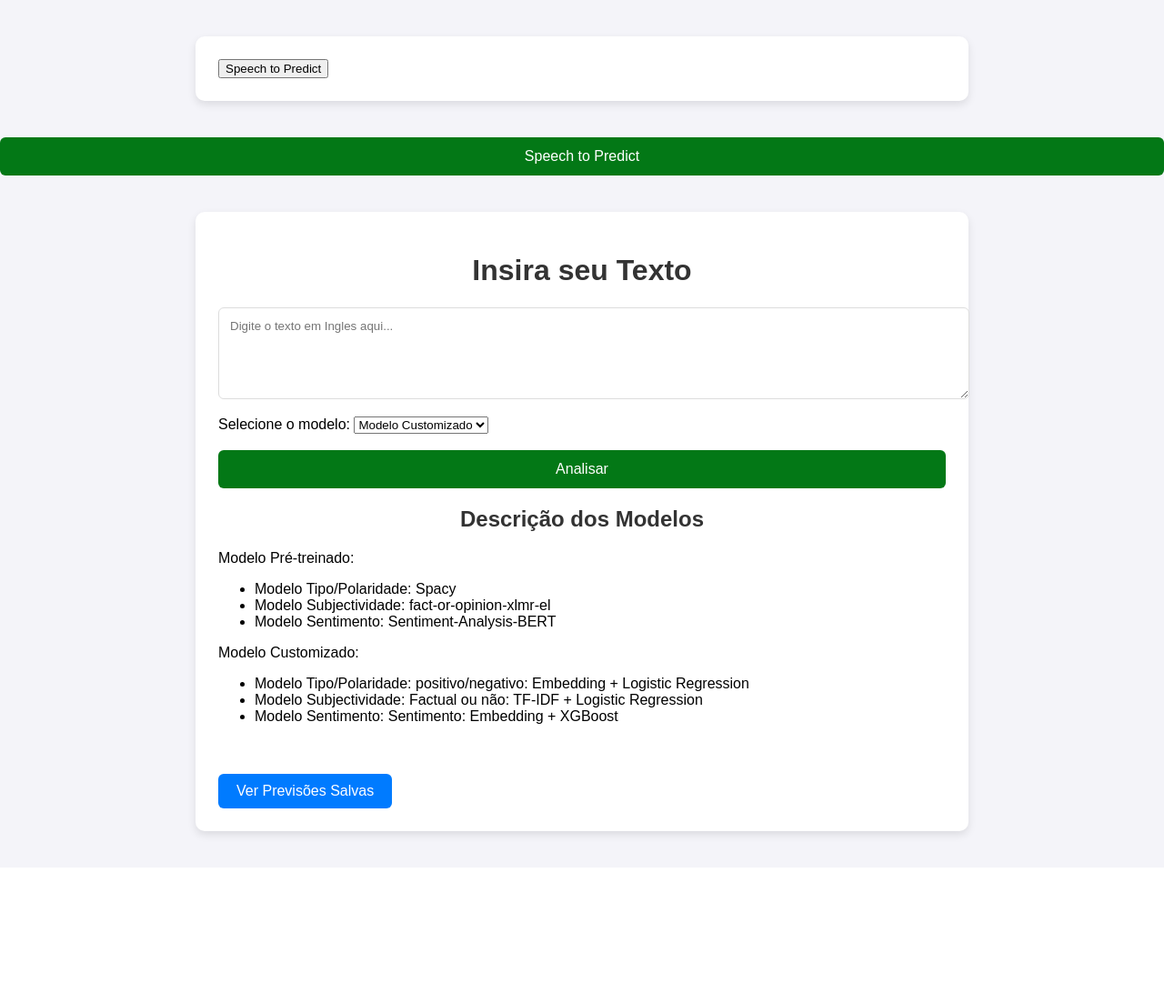
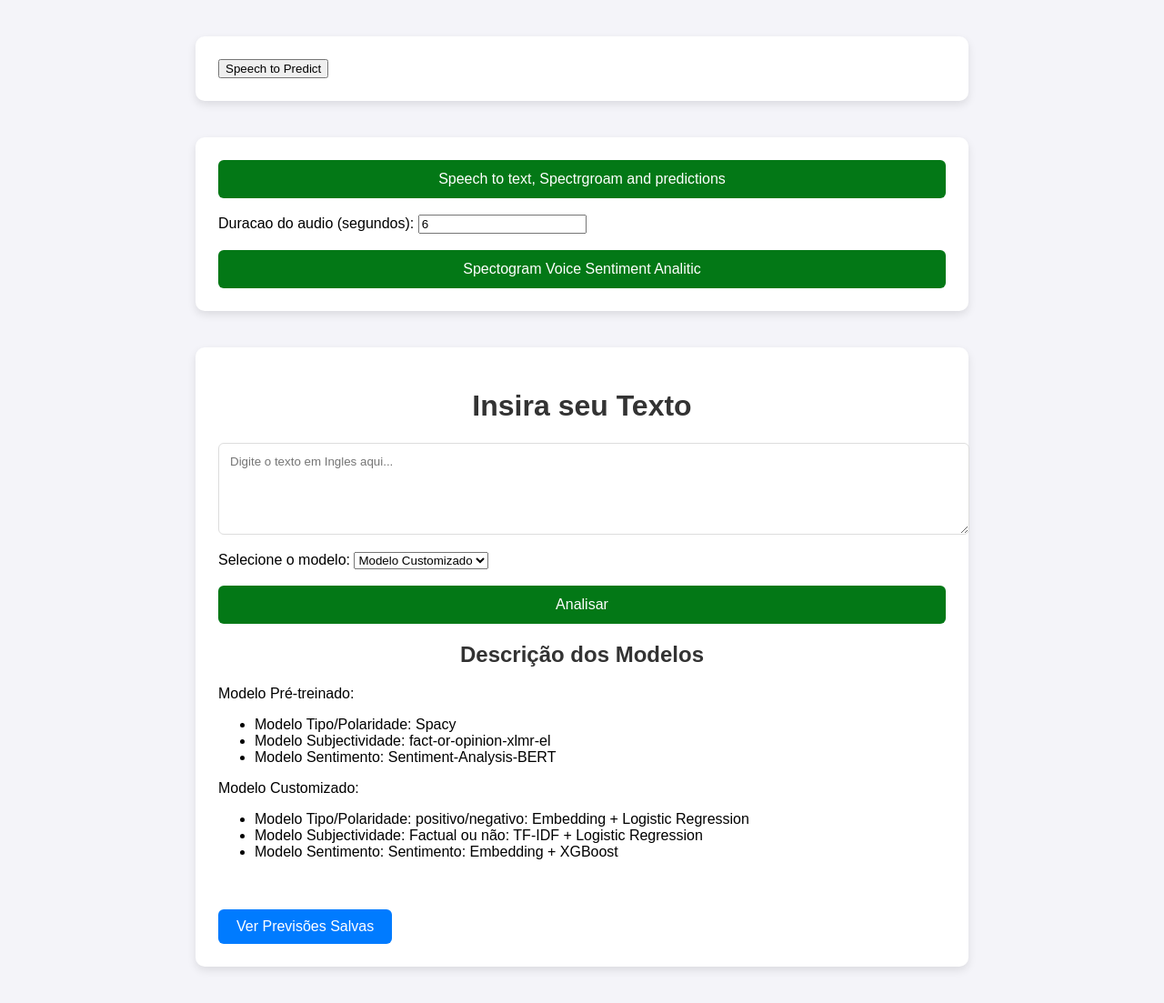
Before and after one commit to EnmanuelMartinsAbilheira/Sentiment-Analysis-Speech-Emotion-Recognition, a Flask app: page / in a window 1280 px wide. Shown: the part 139-1242 px from the top of the page at 91% size. Before the commit the page ends 1064 px from the top, so only its background shows below. Run offline with Flask 3, Linux system fonts and the light colour scheme; parts of the project's set-up code (start-up, migrations or seed data) failed here and were passed over.

Commit message:
good version to try at home XD

```diff
--- a/Final Project/input_view/app.py
+++ b/Final Project/input_view/app.py
@@ -291,7 +291,7 @@ def voice_to_text_prediction(duration):
     transcribed_text = transcribe_audio(audio_file)
 
     # Inicializar y usar AudioEmotionClassifier
-    classifier = AudioEmotionClassifier(model_path='model/best_emotion_model_192x192.h5')
+    classifier = AudioEmotionClassifier(model_path='models/best_emotion_model_192x192.h5')
     result = classifier.predict(audio_path=audio_file)
 
     # Generar y capturar el espectrograma como base64
@@ -323,6 +323,121 @@ def voice_to_text_prediction(duration):
         'probability_plot_url': probability_plot_url,
         'spectrogram_plot_url': spectrogram_plot_url
     }
+
+
+
+
+
+
+
+
+
+
+
+
+def spectogram_voice_sentiment_analytic(duration=6):
+    """Graba audio y clasifica emociones usando AudioEmotionClassifier"""
+    import os
+    import sounddevice as sd
+    import numpy as np
+    import wave
+    from audio_emotion_classifier import AudioEmotionClassifier
+    import matplotlib.pyplot as plt
+    import io
+    import base64
+
+    # Configuración de la grabación
+    SAMPLE_RATE = 44100
+    CHANNELS = 1
+
+    def record_audio(filename="output.wav", duration=duration, samplerate=SAMPLE_RATE):
+        print("🎙️ Gravando... Fale algo!")
+        audio_data = sd.rec(int(duration * samplerate), samplerate=samplerate, channels=1, dtype=np.int16)
+        sd.wait()
+        with wave.open(filename, "wb") as wf:
+            wf.setnchannels(1)
+            wf.setsampwidth(2)
+            wf.setframerate(samplerate)
+            wf.writeframes(audio_data.tobytes())
+        print(f"✅ Áudio salvo como {filename}")
+        return filename
+
+    def get_plot_base64(plt_obj):
+        img = io.BytesIO()
+        plt_obj.savefig(img, format='png')
+        img.seek(0)
+        return base64.b64encode(img.getvalue()).decode()
+
+    # Grabar audio
+    audio_file = record_audio(duration=duration)
+
+    # Inicializar y usar AudioEmotionClassifier
+    classifier = AudioEmotionClassifier(model_path='models/best_emotion_model_192x192.h5')
+    result = classifier.predict(audio_path=audio_file)
+
+    # Generar y capturar el espectrograma como base64
+    plt.figure(figsize=(10, 4))
+    S, _ = classifier.create_spectrogram(audio_path=audio_file, display_size=(10, 4))
+    spectrogram_plot_url = get_plot_base64(plt.gcf())
+    plt.close()
+
+    # Generar y capturar el gráfico de probabilidades como base64
+    plt.figure(figsize=(10, 4))
+    colors = ['#ff9999' if emotion == result['emotion'] else '#9999ff' for emotion in classifier.CLASS_NAMES]
+    bars = plt.bar(classifier.CLASS_NAMES, list(result['probabilities'].values()), color=colors)
+    plt.title('Emotion Prediction Probabilities')
+    plt.ylabel('Probability')
+    plt.ylim(0, 1)
+    for i, bar in enumerate(bars):
+        height = bar.get_height()
+        prob_value = list(result['probabilities'].values())[i]
+        if prob_value > 0.5:
+            plt.text(bar.get_x() + bar.get_width()/2, height/2, f"{prob_value:.2%}", ha='center', va='center', color='black', fontweight='bold')
+    plt.tight_layout()
+    probability_plot_url = get_plot_base64(plt.gcf())
+    plt.close()
+
+    return {
+        'emotion': result['emotion'],
+        'confidence': result['confidence'],
+        'probability_plot_url': probability_plot_url,
+        'spectrogram_plot_url': spectrogram_plot_url
+    }
+
+
+
+@app.route("/spectogram-voice-sentiment", methods=["GET", "POST"])
+def spectogram_voice_sentiment():
+    if request.method == "POST":
+        # Obtener la duración del input si se proporciona, o usar un valor predeterminado
+        duration = request.form.get("duration", 6)
+        try:
+            duration = float(duration)
+            if duration <= 0:
+                duration = 6
+        except ValueError:
+            duration = 6
+
+        # Procesar el audio y clasificar emociones
+        result = spectogram_voice_sentiment_analytic(duration)
+
+        return render_template(
+            "spectogram_result.html",
+            emotion=result['emotion'],
+            confidence=result['confidence'],
+            probability_plot_url=result['probability_plot_url'],
+            spectrogram_plot_url=result['spectrogram_plot_url']
+        )
+
+    return render_template("index.html")
+
+
+
+
+
+
+
+
 
 
 
--- a/Final Project/input_view/templates/index.html
+++ b/Final Project/input_view/templates/index.html
@@ -31,8 +31,17 @@
     <div class="container">
         <button type="button" onclick="window.location.href='https://www.youtube.com/watch?v=xvFZjo5PgG0'">Speech to Predict</button>
     </div>
-    <form method="post">
-        <button type="submit" name="voice" value="record">Speech to Predict</button>
+
+    <form class="container">
+        <div method="post">
+            <button type="submit" name="voice" value="record">Speech to text, Spectrgroam and predictions</button>
+        </div>
+        <br>
+        <div method="post" action="{{ url_for('spectogram_voice_sentiment') }}">
+            <label for="duration">Duracao do audio (segundos):</label>
+            <input type="number" id="duration" name="duration" min="1" value="6"><br><br>
+            <button type="submit">Spectogram Voice Sentiment Analitic</button>
+        </div>
     </form>
 
 
```
Also changed, not shown: Final Project/input_view/templates/spectogram_result.html (added, +72 -0 lines), Final Project/input_view/output_mel.png (added), Final Project/input_view/predictions.db, 1 other file.
